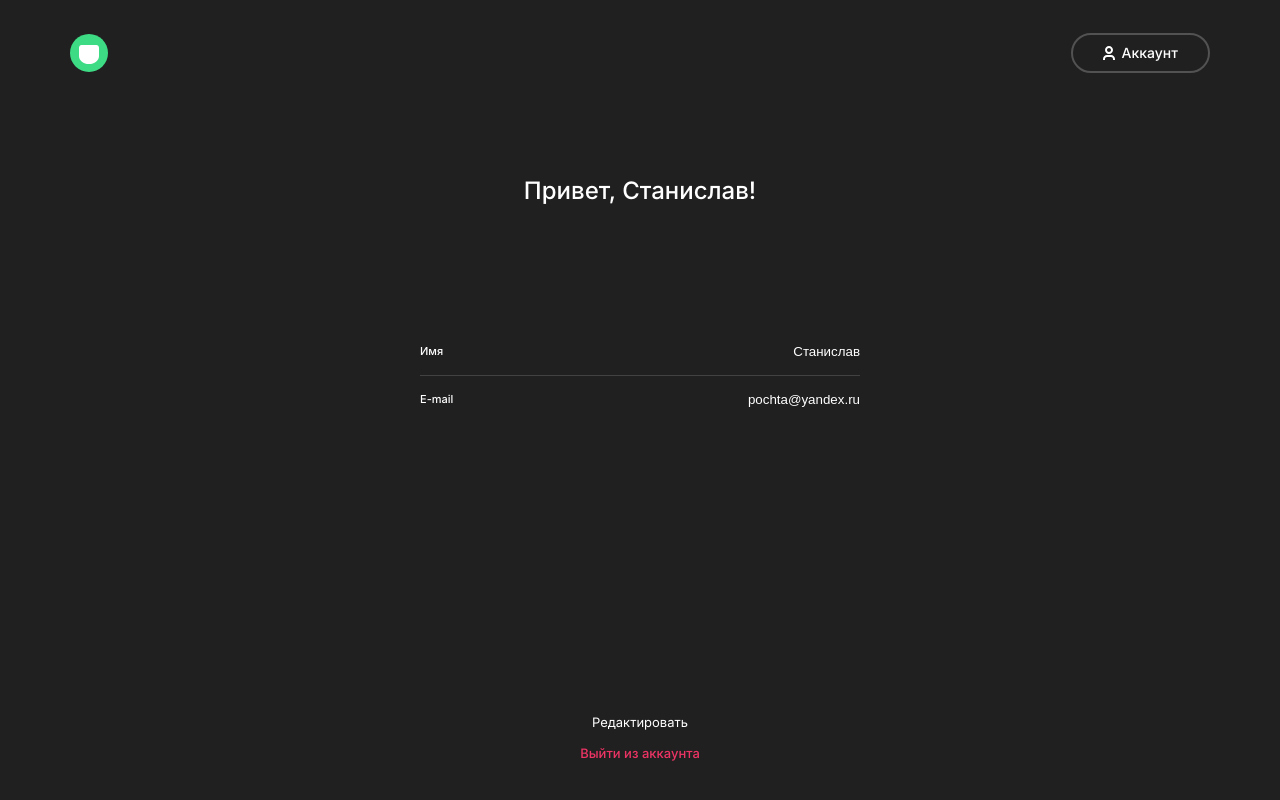
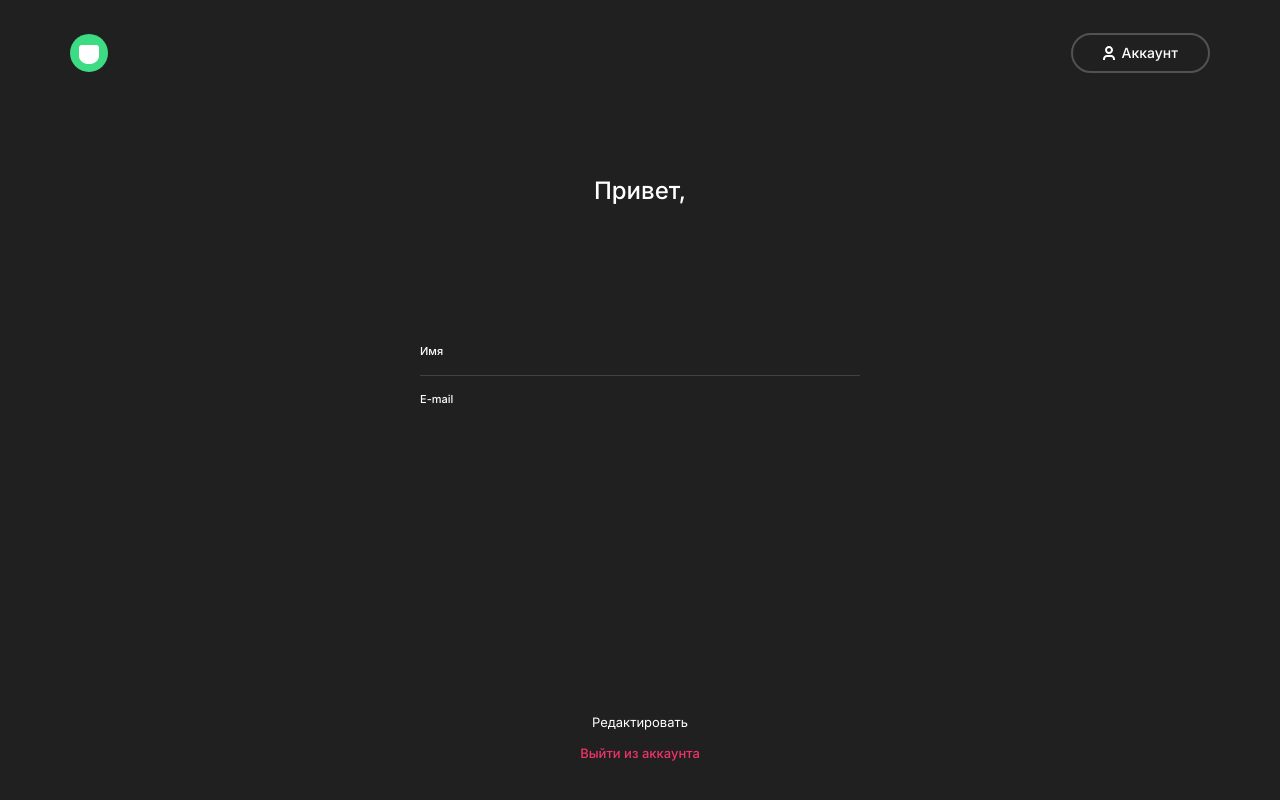
Before and after one commit to MiskevichStanislav/movies-explorer-frontend, a React (Create React App) app: page /profile in a window 1280 px wide. Shown: the top 800 px of the page. Built offline with nearby package versions, Linux system fonts and the light colour scheme.

Commit message:
refactoring blocks

```diff
--- a/src/components/Profile/Profile.css
+++ b/src/components/Profile/Profile.css
@@ -50,6 +50,7 @@
     background-color: transparent;
     color: inherit;
     width: 100%;
+    outline: none;
 }
 
 .profile__buttons {
--- a/src/components/Profile/Profile.js
+++ b/src/components/Profile/Profile.js
@@ -2,13 +2,13 @@ import { useState } from "react";
 import './Profile.css';
 
 function Profile() {
-    const [name, setName] = useState('Станислав')
-    const [email, setEmail] = useState('pochta@yandex.ru')
+    const [name, setName] = useState('')
+    const [email, setEmail] = useState('')
     return (
         <div className="profile">
             <div className="container profile__container">
                 <div className="profile__wrapper">
-                    <h1 className="profile__title">Привет, Станислав!</h1>
+                    <h1 className="profile__title">Привет, { name }</h1>
                     <form className="profile__form">
                         <label className='profile__label'>
                             <p className="profile__text">Имя</p>
```
Also changed, not shown: src/index.css (line endings or trailing spaces).
